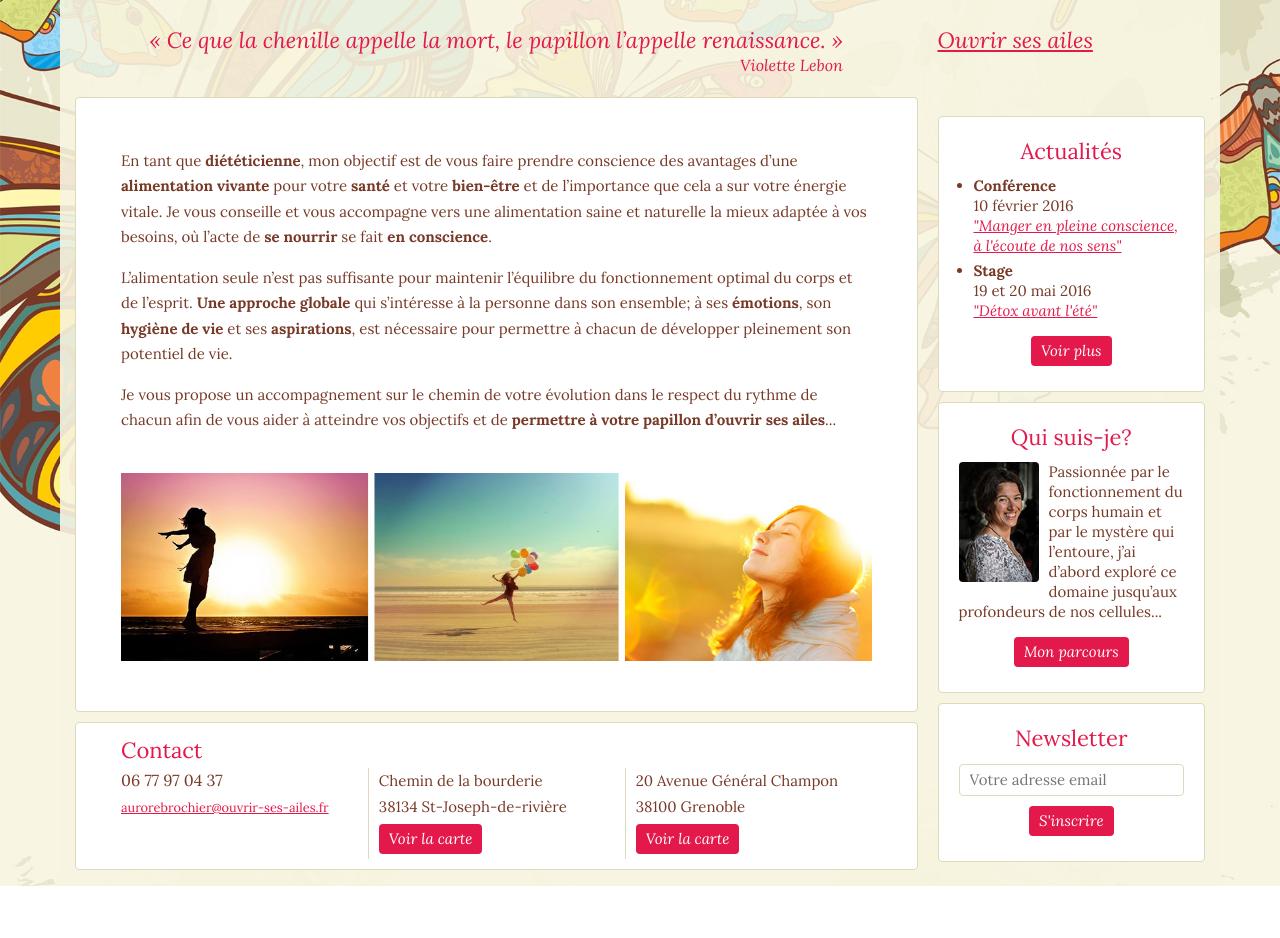
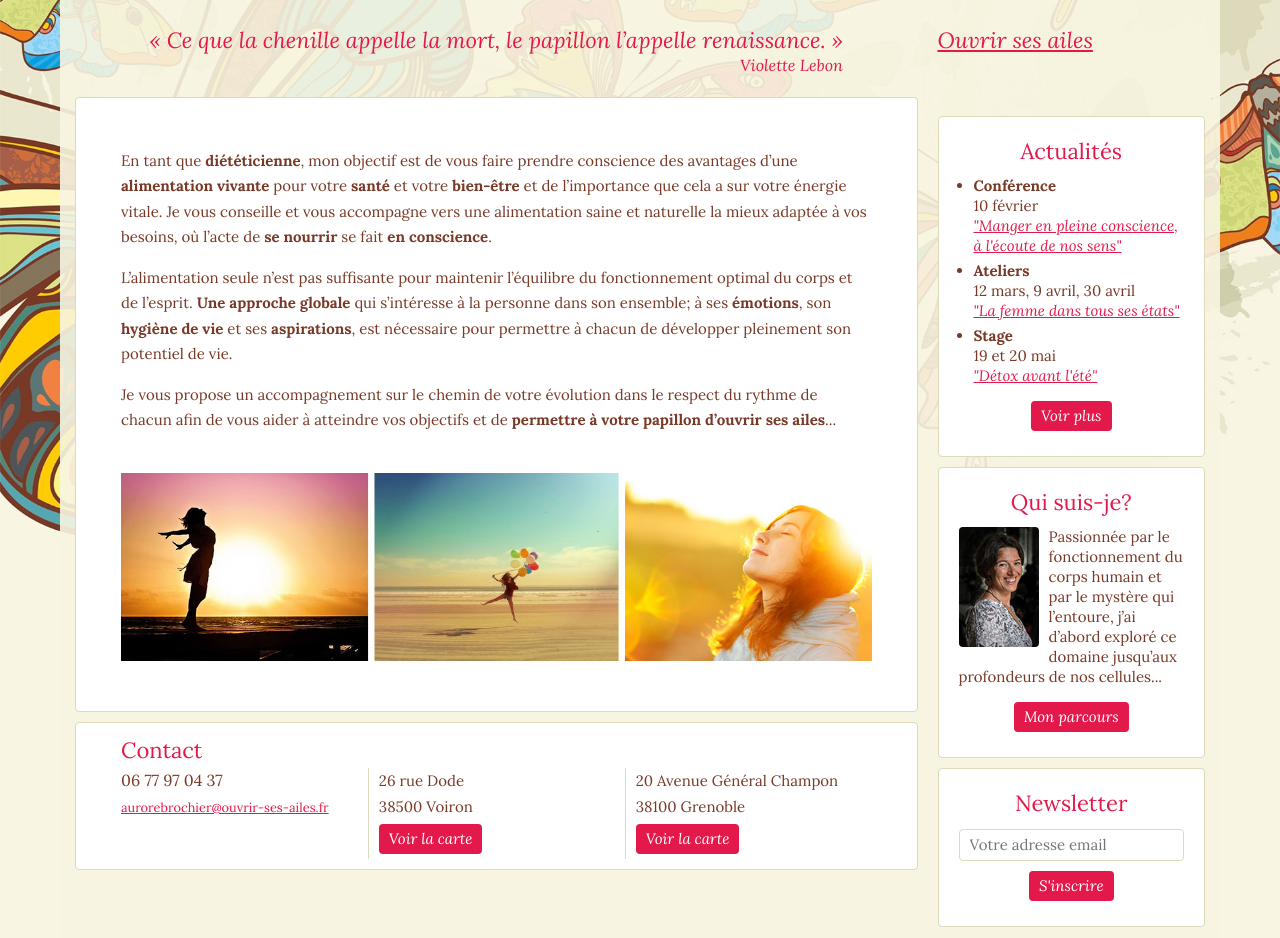
Before and after one commit to bbrochier/ouvrir-ses-ailes, a PHP site: page / in a window 1280 px wide. Shown: the part 243-1181 px from the top of the page. Before the commit the page ends 1129 px from the top, so only its background shows below. Run offline with PHP 8.4, Linux system fonts and the light colour scheme; some libraries are stand-ins or nearby versions.

Commit message:
add actu

```diff
--- a/css/screen.css
+++ b/css/screen.css
@@ -556,8 +556,8 @@ body {
 }
 body {
   font-family: 'Lora', serif;
-  background: url(../img/bg-body.jpg) no-repeat;
-  background-size: cover;
+  background: #f8f5e2 url(../img/bg-body.jpg) no-repeat;
+  background-size: 100%;
   background-position: center 0;
   color: #783927;
 }
--- a/includes/inc-aside.php
+++ b/includes/inc-aside.php
@@ -6,8 +6,9 @@
     <div class="card card-actu">
         <h3 class="title3">Actualités</h3>
         <ul>
-            <li><strong>Conférence</strong> <br>10 février 2016<br><a href="actualites.php#manger"><em>"Manger en pleine conscience, à l'écoute de nos sens"</em></a></li>
-            <li><strong>Stage</strong> <br>19 et 20 mai 2016<br><a href="actualites.php#detox"><em>"Détox avant l'été"</em></a></li>
+            <li><strong>Conférence</strong> <br>10 février<br><a href="actualites.php#manger"><em>"Manger en pleine conscience, à l'écoute de nos sens"</em></a></li>
+            <li><strong>Ateliers</strong> <br>12 mars, 9 avril, 30 avril<br><a href="actualites.php#femme"><em>"La femme dans tous ses états"</em></a></li>
+            <li><strong>Stage</strong> <br>19 et 20 mai<br><a href="actualites.php#detox"><em>"Détox avant l'été"</em></a></li>
         </ul>
         <div class="cta">
             <a href="actualites.php" class="btn">Voir plus</a>
--- a/includes/inc-contact.php
+++ b/includes/inc-contact.php
@@ -10,8 +10,8 @@
             <small><a href="mailto:aurorebrochier@ouvrir-ses-ailes.fr">aurorebrochier@ouvrir-ses-ailes.fr</a></small>
         </div>
         <div class="col-md-4">
-            Chemin de la bourderie <br>
-            38134 St-Joseph-de-rivière <br>
+            26 rue Dode <br>
+            38500 Voiron <br>
             <a href="contact.php" class="btn">Voir la carte</a>
         </div>
         <div class="col-md-4">
--- a/js/front.min.js
+++ b/js/front.min.js
@@ -1 +1 @@
-$(function(){$.fn.examplePrototypeFunction=function(){$(this).each(function(){})}});var exampleSimpleFunction=function(){};$(function(){$.fn.examplePrototypeFunction=function(){$(this).each(function(){})}});var exampleSimpleFunction=function(){};$(function(){$.fn.examplePrototypeFunction=function(){$(this).each(function(){})}});var exampleSimpleFunction=function(){};$(function(){$.fn.examplePrototypeFunction=function(){$(this).each(function(){})}});var exampleSimpleFunction=function(){};$(function(){$.fn.examplePrototypeFunction=function(){$(this).each(function(){})}});var exampleSimpleFunction=function(){};!function(a){"use strict"}(jQuery);
+$(function(){$.fn.examplePrototypeFunction=function(){$(this).each(function(){})}});var exampleSimpleFunction=function(){};$(function(){$.fn.examplePrototypeFunction=function(){$(this).each(function(){})}});var exampleSimpleFunction=function(){};$(function(){$.fn.examplePrototypeFunction=function(){$(this).each(function(){})}});var exampleSimpleFunction=function(){};$(function(){$.fn.examplePrototypeFunction=function(){$(this).each(function(){})}});var exampleSimpleFunction=function(){};$(function(){$.fn.examplePrototypeFunction=function(){$(this).each(function(){})}});var exampleSimpleFunction=function(){};$(function(){$.fn.examplePrototypeFunction=function(){$(this).each(function(){})}});var exampleSimpleFunction=function(){};!function(a){"use strict"}(jQuery);
--- a/less/layout.less
+++ b/less/layout.less
@@ -16,9 +16,8 @@ body {
 
 body {
     font-family: 'Lora', serif;
-    background: url(../img/bg-body.jpg) no-repeat;
-    -webkit-background-size: cover;
-    background-size: cover;
+    background: rgba(248, 245, 226, 1) url(../img/bg-body.jpg) no-repeat;
+    background-size: 100%;
     background-position: center 0;
     color: @color-brown-nut;
     //-webkit-font-smoothing: antialiased;
```
Also changed, not shown: actualites.php (+28 -1 lines), js/front.js (+8 -0 lines), css/screen.min.css, img/bg-body.jpg, 2 other files.
